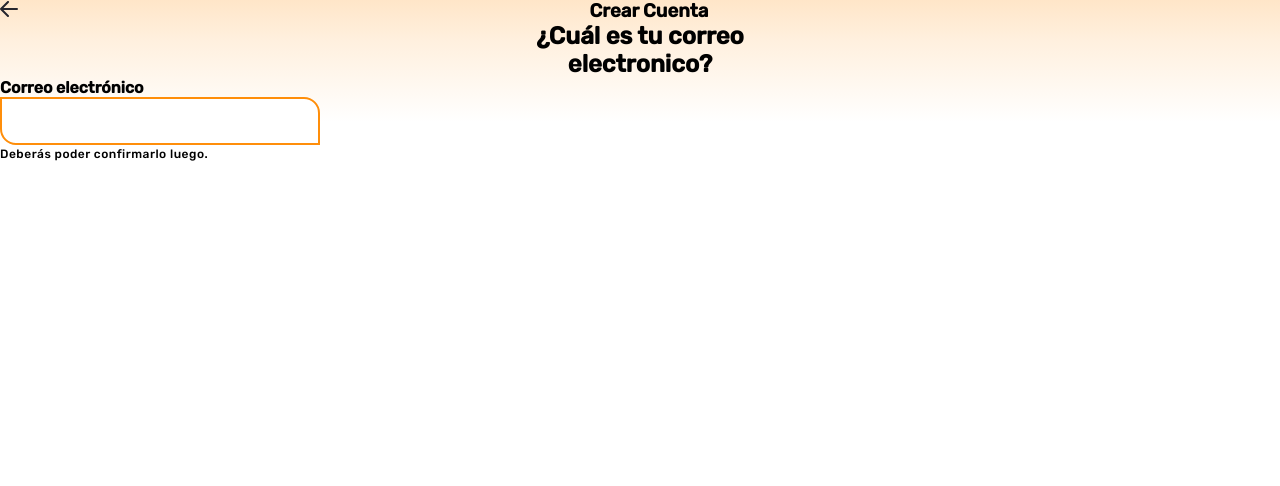
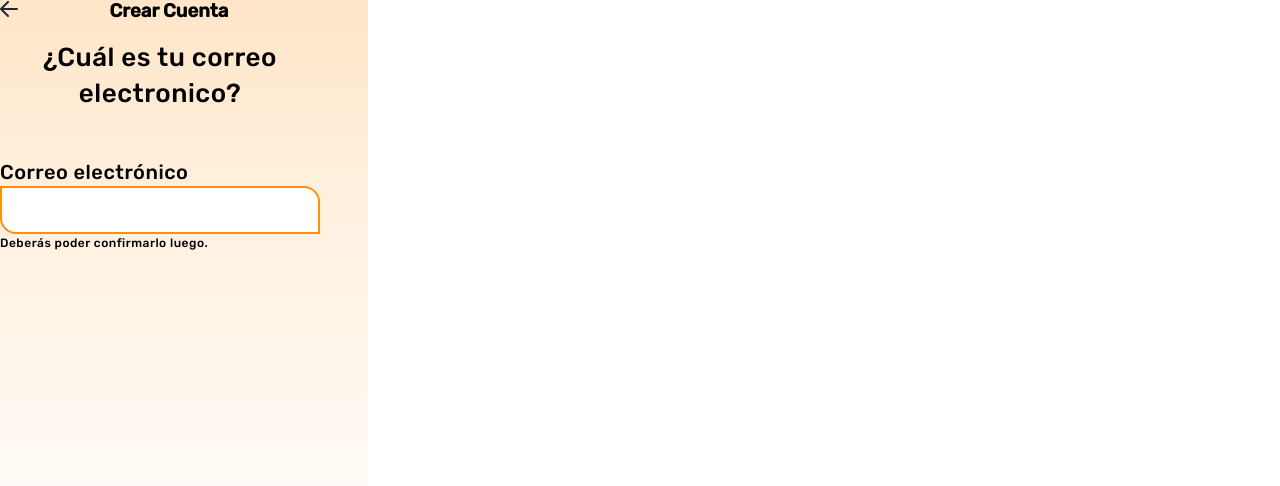
Before and after one commit to lpch20/front_final_project, a React (Vite) app: page /register in a window 1280 px wide. Shown: the top 486 px of the page. Built offline with nearby package versions, Linux system fonts and the light colour scheme.

Commit message:
modified register

```diff
--- a/src/components/Input/InputEmail.jsx
+++ b/src/components/Input/InputEmail.jsx
@@ -4,7 +4,7 @@ import "./input.css";
 function InputEmail(props) {
 
   return (
-    <div>
+    <div className="paragraphMail">
       <input
         type="email"
       />
--- a/src/components/Input/input.css
+++ b/src/components/Input/input.css
@@ -43,5 +43,14 @@ input {
   line-height: 24px;
   letter-spacing: 0.5px;
   text-align: left;
-  border: 2px solid #EA0F0F
+  border: 2px solid #ea0f0f;
 }
+
+.paragraphMail {
+  font-family: Rubik;
+  font-size: 12px;
+  font-weight: 500;
+  line-height: 18px;
+  letter-spacing: 0.5px;
+  text-align: left;
+}
--- a/src/pages/Register/Register.jsx
+++ b/src/pages/Register/Register.jsx
@@ -1,22 +1,28 @@
 import Header from "../../components/Header/Header";
 import InputEmail from "../../components/Input/InputEmail";
-import './register.css';
+import "./register.css";
 
 function Register() {
   return (
-    <div>
-      <Header title="Crear Cuenta"></Header>
-
+    <div className="registerBody">
       <main>
+        <div className="header">
+          <Header title="Crear Cuenta"></Header>
+        </div>
         <div className="mail">
-          <h2>¿Cuál es tu correo <br />electronico?</h2>
+          <h2>
+            ¿Cuál es tu correo <br />
+            electronico?
+          </h2>
         </div>
 
-        <div>
-            <h4>Correo electrónico</h4>
+        <div className="inputMailType">
+          <label>Correo electrónico</label>
+          <div className="inputMail">
             <form action="">
-                <InputEmail warning="Deberás poder confirmarlo luego."></InputEmail>
+              <InputEmail warning="Deberás poder confirmarlo luego."></InputEmail>
             </form>
+          </div>
         </div>
       </main>
     </div>
--- a/src/pages/Register/register.css
+++ b/src/pages/Register/register.css
@@ -1,4 +1,4 @@
-body {
+.registerBody {
   background-image: linear-gradient(
     0deg,
     rgba(253, 254, 255, 0) 25%,
@@ -6,9 +6,48 @@ body {
     rgba(255, 142, 10, 0.225) 100%
   );
   background-repeat: no-repeat;
-  background-size: 100% 100%;
+  width: 368px;
+  height: 792px;
+  top: -2746px;
+  left: -4791px;
 }
 
+
 .mail h2 {
+  font-family: Rubik;
+  font-size: 26px;
+  font-weight: 500;
+  line-height: 36px;
+  letter-spacing: 0.5px;
   text-align: center;
 }
+
+.inputMailType label {
+  font-family: Rubik;
+  font-size: 20px;
+  font-weight: 500;
+  line-height: 28px;
+  letter-spacing: 0.5px;
+  text-align: left;
+}
+
+.mail {
+  width: 320px;
+  height: 118px;
+  top: 188px;
+  left: 24px;
+  gap: 12px;
+}
+
+.mailOnclick {
+  animation-timing-function: ease-out;
+  animation-duration: 300ms;
+}
+
+.header {
+  width: 320px;
+  height: 40px;
+  top: 24px;
+  left: 24px;
+  padding: 0px, 24px, 0px, 0px;
+}
```
